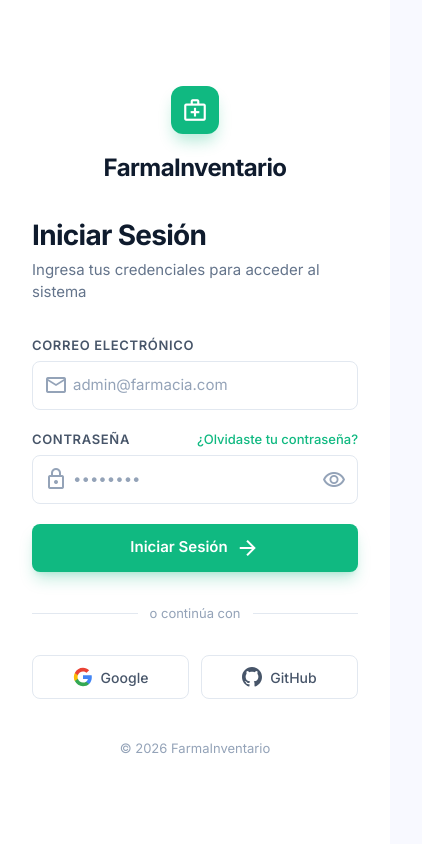
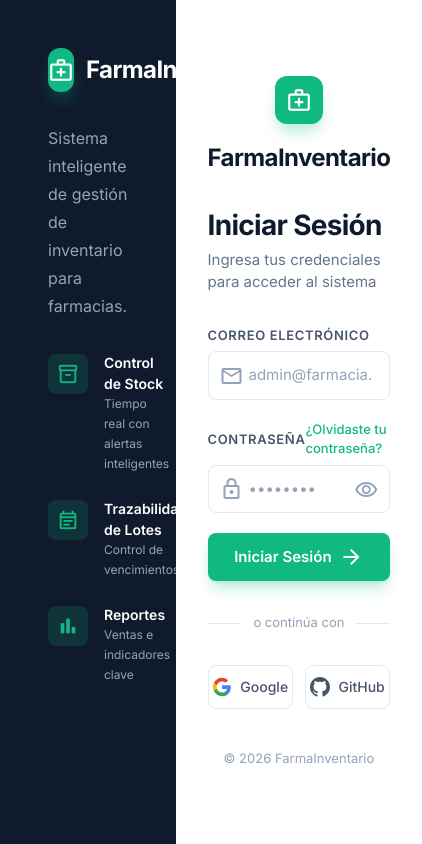
Before and after one commit to HugoAle18/FarmaInventario, a Next.js app: page /login in a window 390 px wide. Shown: the whole page, 422 px wide, since content can reach past the window. Built offline with nearby package versions, Linux system fonts and the light colour scheme.

Commit message:
fix: login layout 45/55 columns + plain supabase-js client
- Layout raiz exactamente: main flex > 45% left + flex-1 right
- createClient ahora usa @supabase/supabase-js (no @supabase/ssr)
- login-form simplificado con createSupabaseClient
- Sin className perdidos, todo inline styles en layout

```diff
--- a/src/app/login/page.tsx
+++ b/src/app/login/page.tsx
@@ -7,57 +7,25 @@ export default async function LoginPage(props: {
   const error = searchParams?.error
 
   return (
-    <div style={{ display: "flex", height: "100vh", width: "100%", overflow: "hidden" }}>
-      {/* Left Panel - #0F1B2D */}
+    <main style={{ display: "flex", width: "100%", minHeight: "100vh" }}>
+      {/* Left Panel */}
       <div
         style={{
-          display: "none",
-          flexDirection: "column",
           width: "45%",
           backgroundColor: "#0F1B2D",
           padding: "48px",
-          minHeight: "100vh",
-          position: "relative",
+          display: "flex",
+          flexDirection: "column",
+          gap: "32px",
         }}
-        className="lg:flex"
       >
-        {/* Decorative blobs */}
-        <div style={{ position: "absolute", inset: 0, overflow: "hidden", pointerEvents: "none" }}>
-          <div
-            style={{
-              position: "absolute",
-              top: -160,
-              right: -160,
-              width: 500,
-              height: 500,
-              borderRadius: "50%",
-              backgroundColor: "rgba(16, 185, 129, 0.05)",
-              filter: "blur(100px)",
-            }}
-          />
-          <div
-            style={{
-              position: "absolute",
-              bottom: -160,
-              left: -160,
-              width: 400,
-              height: 400,
-              borderRadius: "50%",
-              backgroundColor: "rgba(16, 185, 129, 0.05)",
-              filter: "blur(100px)",
-            }}
-          />
-        </div>
-
-        {/* Content */}
-        <div style={{ position: "relative", zIndex: 10, display: "flex", flexDirection: "column", height: "100%" }}>
         {/* Logo */}
         <div style={{ display: "flex", alignItems: "center", gap: "12px" }}>
           <div
             style={{
               width: 44,
               height: 44,
-                borderRadius: "12px",
+              borderRadius: 12,
               backgroundColor: "#10B981",
               display: "flex",
               alignItems: "center",
@@ -74,40 +42,37 @@ export default async function LoginPage(props: {
           </span>
         </div>
 
-          {/* Spacer + features */}
-          <div style={{ flex: 1, display: "flex", flexDirection: "column", justifyContent: "center" }}>
-            <p style={{ color: "#94A3B8", fontSize: 16, lineHeight: "28px", width: "100%" }}>
+        {/* Tagline */}
+        <p style={{ color: "#94A3B8", fontSize: 16, lineHeight: "28px", margin: 0 }}>
           Sistema inteligente de gestión de inventario para farmacias.
         </p>
 
-            <div style={{ display: "flex", flexDirection: "column", gap: 24, marginTop: 48 }}>
+        {/* Features */}
+        <div style={{ display: "flex", flexDirection: "column", gap: 24 }}>
           <Feature icon="inventory_2" title="Control de Stock" desc="Tiempo real con alertas inteligentes" />
           <Feature icon="event_note" title="Trazabilidad de Lotes" desc="Control de vencimientos" />
           <Feature icon="bar_chart" title="Reportes" desc="Ventas e indicadores clave" />
         </div>
       </div>
-        </div>
-      </div>
 
-      {/* Right Panel - White */}
+      {/* Right Panel */}
       <div
         style={{
+          flex: 1,
           display: "flex",
-          flex: 1,
           alignItems: "center",
           justifyContent: "center",
-          minHeight: "100vh",
           backgroundColor: "white",
         }}
       >
-        <div style={{ width: "100%", maxWidth: 420, padding: "0 32px" }}>
+        <div style={{ width: "100%", maxWidth: 400, padding: "32px" }}>
           {/* Mobile Logo */}
-          <div className="lg:hidden" style={{ textAlign: "center", marginBottom: 32 }}>
+          <div style={{ textAlign: "center", marginBottom: 32 }} className="lg:hidden">
             <div
               style={{
                 width: 48,
                 height: 48,
-                borderRadius: "12px",
+                borderRadius: 12,
                 backgroundColor: "#10B981",
                 display: "flex",
                 alignItems: "center",
@@ -120,7 +85,7 @@ export default async function LoginPage(props: {
                 medical_services
               </span>
             </div>
-            <h1 style={{ color: "#0F1B2D", fontWeight: 700, fontSize: 24, letterSpacing: "-0.025em" }}>
+            <h1 style={{ color: "#0F1B2D", fontWeight: 700, fontSize: 24, letterSpacing: "-0.025em", margin: 0 }}>
               FarmaInventario
             </h1>
           </div>
@@ -128,7 +93,7 @@ export default async function LoginPage(props: {
           <LoginForm error={error} />
         </div>
       </div>
-    </div>
+    </main>
   )
 }
 
@@ -139,7 +104,7 @@ function Feature({ icon, title, desc }: { icon: string; title: string; desc: str
         style={{
           width: 40,
           height: 40,
-          borderRadius: "8px",
+          borderRadius: 8,
           backgroundColor: "rgba(16, 185, 129, 0.15)",
           display: "flex",
           alignItems: "center",
@@ -153,8 +118,8 @@ function Feature({ icon, title, desc }: { icon: string; title: string; desc: str
         </span>
       </div>
       <div>
-        <p style={{ color: "white", fontWeight: 600, fontSize: 14 }}>{title}</p>
-        <p style={{ color: "#94A3B8", fontSize: 12, lineHeight: "20px", marginTop: 2 }}>{desc}</p>
+        <p style={{ color: "white", fontWeight: 600, fontSize: 14, margin: 0 }}>{title}</p>
+        <p style={{ color: "#94A3B8", fontSize: 12, lineHeight: "20px", marginTop: 2, margin: 0 }}>{desc}</p>
       </div>
     </div>
   )
--- a/src/lib/supabase/client.ts
+++ b/src/lib/supabase/client.ts
@@ -1,7 +1,7 @@
-import { createBrowserClient } from "@supabase/ssr"
+import { createClient as createSupabaseClient } from "@supabase/supabase-js"
 
 export function createClient() {
-  return createBrowserClient(
+  return createSupabaseClient(
     process.env.NEXT_PUBLIC_SUPABASE_URL!,
     process.env.NEXT_PUBLIC_SUPABASE_ANON_KEY!
   )
```
Lines whose indentation alone changed are shown as unchanged.
